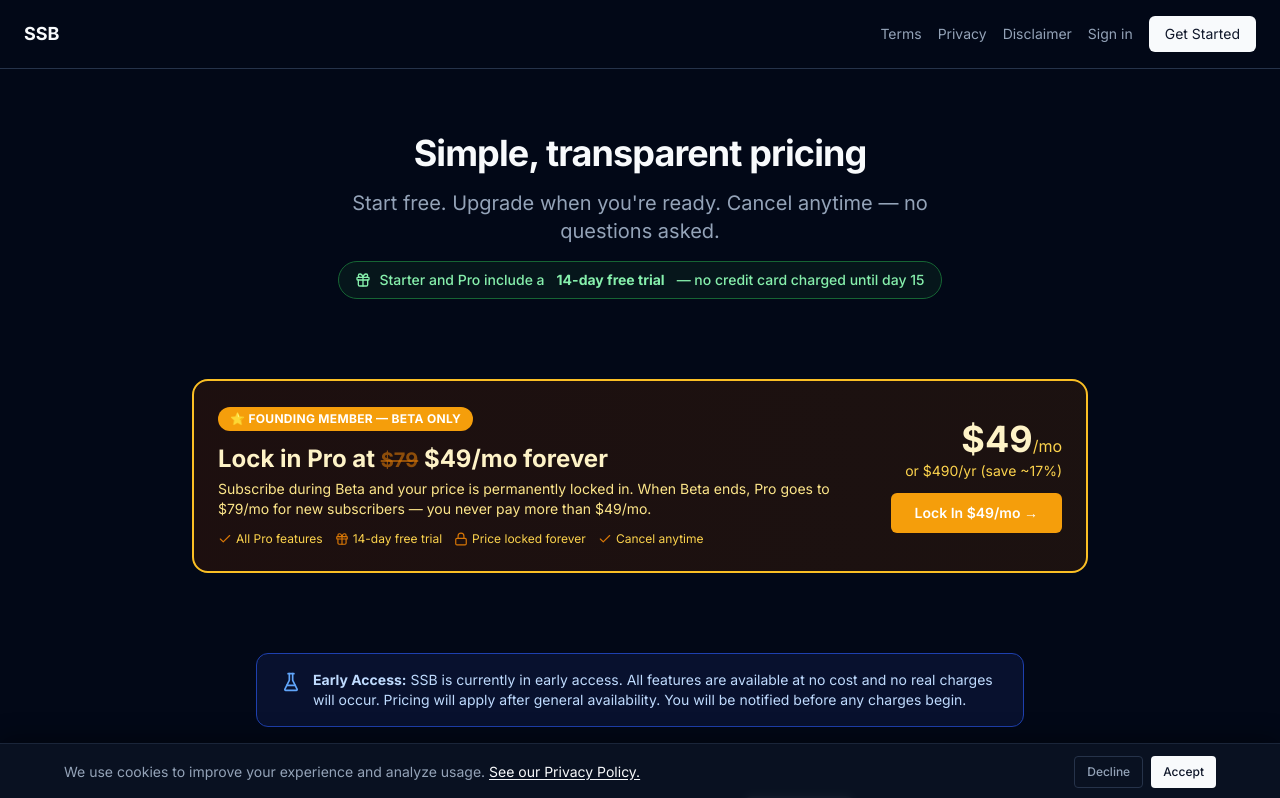
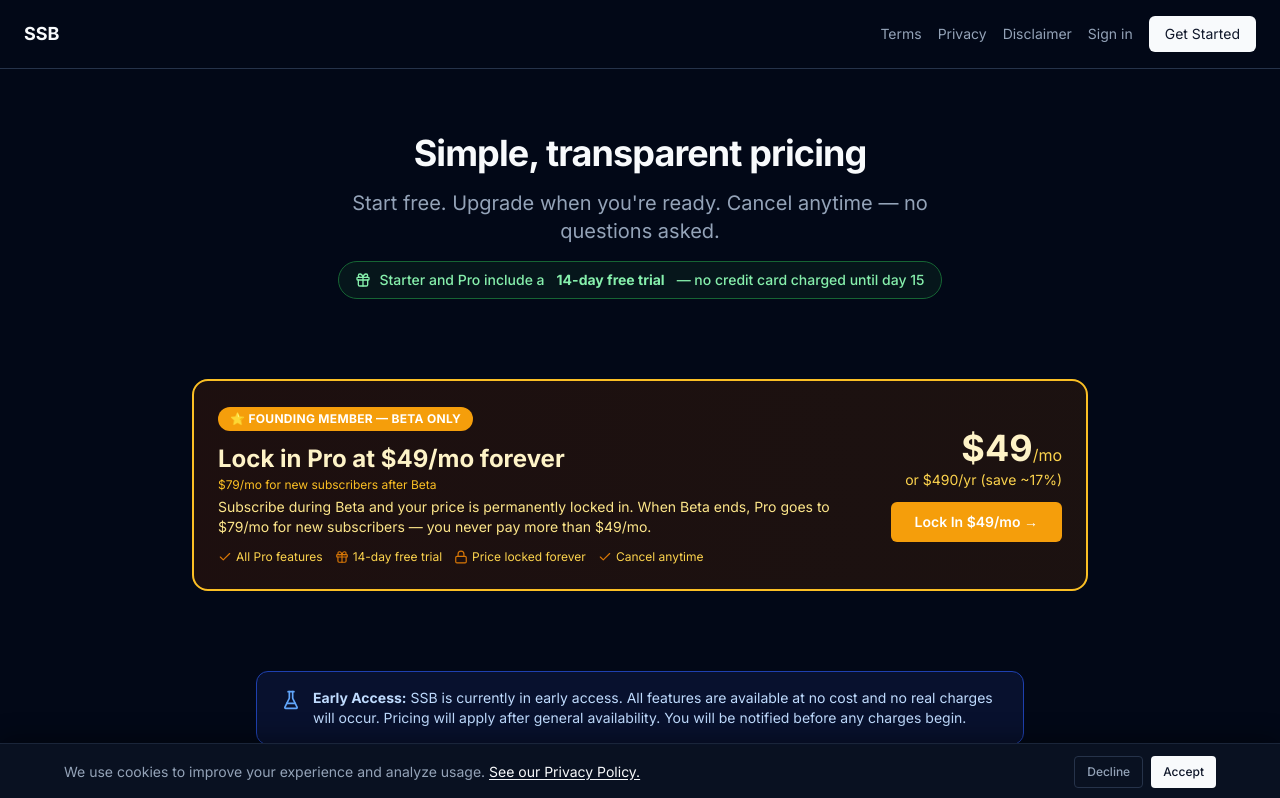
Before and after one commit to DowellHd/ssb-web, a Next.js app: page /pricing in a window 1280 px wide. Shown: the top 798 px of the page. Built offline with nearby package versions, Linux system fonts and the light colour scheme; no server answers.

Commit message:
fix(pricing): remove strikethrough on founding member future price (#237)

```diff
--- a/src/app/app/billing/page.tsx
+++ b/src/app/app/billing/page.tsx
@@ -633,7 +633,7 @@ export default function BillingPage() {
                     <span className="text-sm text-amber-700 dark:text-amber-300">/mo</span>
                   </div>
                   <p className="text-xs text-amber-700 dark:text-amber-300">or $490/yr (save ~17%)</p>
-                  <p className="text-xs text-amber-700 dark:text-amber-400 line-through">$79/mo after Beta</p>
+                  <p className="text-xs text-amber-700 dark:text-amber-400">$79/mo for new subscribers after Beta</p>
                   <p className="text-xs text-green-700 dark:text-green-400 font-medium flex items-center gap-1">
                     <Gift className="h-3 w-3" />
                     14-day free trial included
--- a/src/app/pricing/page.tsx
+++ b/src/app/pricing/page.tsx
@@ -225,8 +225,9 @@ export default function PricingPage() {
                 ⭐ Founding Member — Beta Only
               </div>
               <h2 className="text-2xl font-bold text-amber-900 dark:text-amber-100">
-                Lock in Pro at <span className="line-through text-amber-600/60 text-xl">$79</span> $49/mo forever
+                Lock in Pro at $49/mo forever
               </h2>
+              <p className="text-xs text-amber-700 dark:text-amber-400 mt-0.5">$79/mo for new subscribers after Beta</p>
               <p className="text-sm text-amber-800 dark:text-amber-200 mt-1">
                 Subscribe during Beta and your price is permanently locked in. When Beta ends, Pro goes to $79/mo for new subscribers — you never pay more than $49/mo.
               </p>
```
